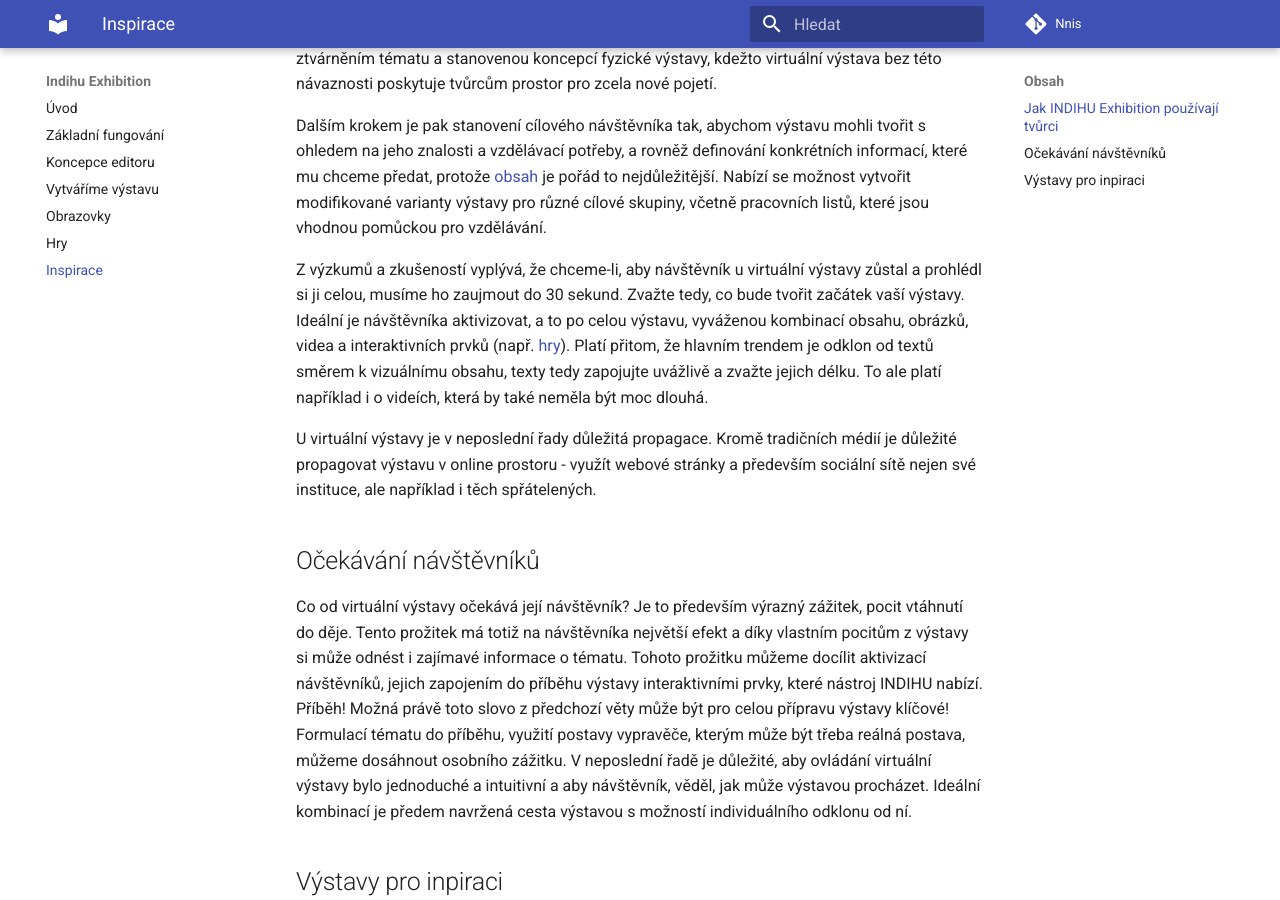
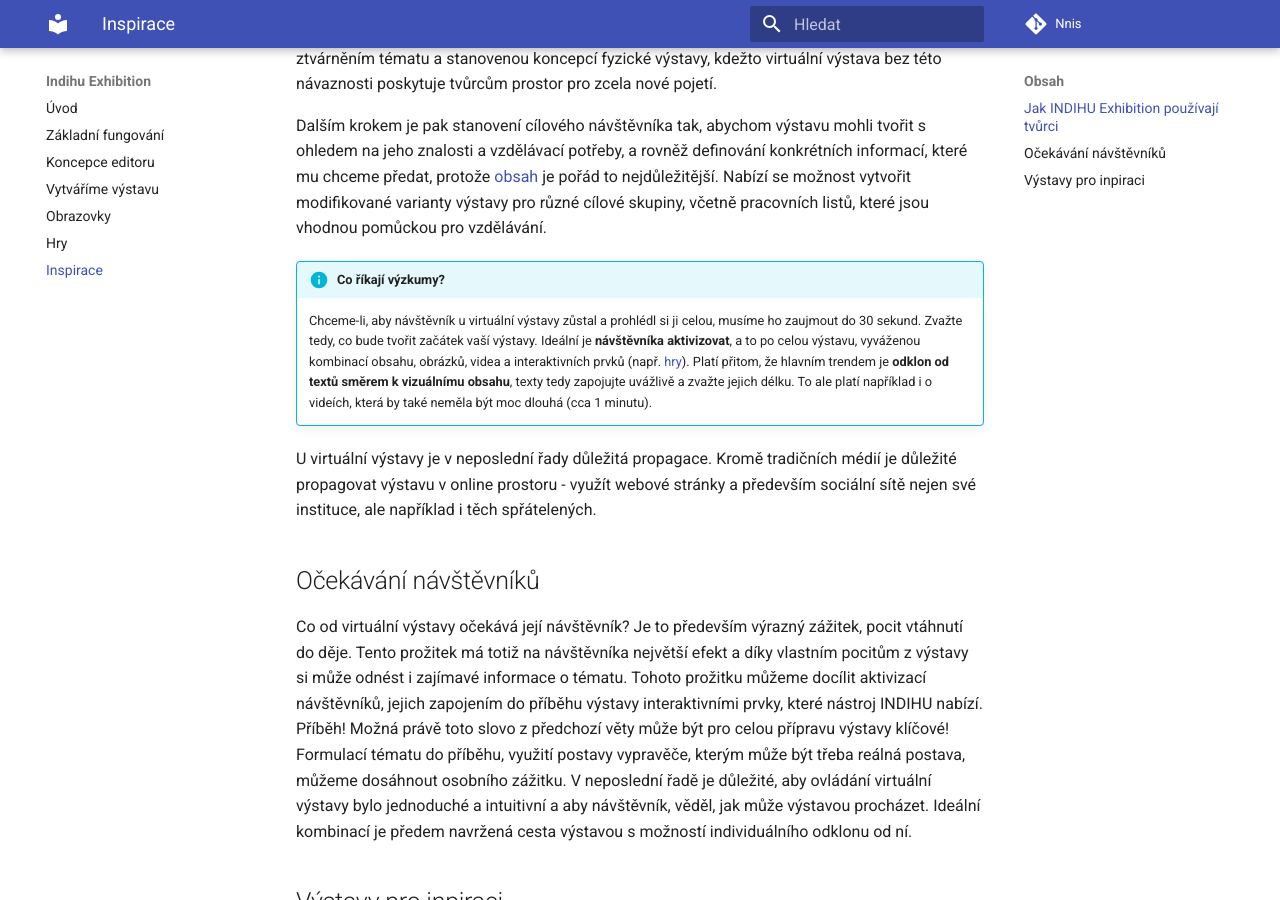
Before and after one commit to nnis/indihu-manual, an MkDocs documentation site: the page built from docs/inspirace.md, in a window 1280 px wide and 900 px high, scrolled down 457 px. Built offline with MkDocs 1.6.1 and Material for MkDocs 9.7.7, drawn with Linux system fonts in a browser that asks for light colours.

Commit message:
Update inspirace.md

```diff
--- a/docs/inspirace.md
+++ b/docs/inspirace.md
@@ -9,7 +9,8 @@
 
 Dalším krokem je pak stanovení cílového návštěvníka tak, abychom výstavu mohli tvořit s ohledem na jeho znalosti a vzdělávací potřeby, a rovněž definování konkrétních informací, které mu chceme předat, protože [obsah](obsah-vystavy.md) je pořád to nejdůležitější. Nabízí se možnost vytvořit modifikované varianty výstavy pro různé cílové skupiny, včetně pracovních listů, které jsou vhodnou pomůckou pro vzdělávání.
 
-Z výzkumů a zkušeností vyplývá, že chceme-li, aby návštěvník u virtuální výstavy zůstal a prohlédl si ji celou, musíme ho zaujmout do 30 sekund. Zvažte tedy, co bude tvořit začátek vaší výstavy. Ideální je návštěvníka aktivizovat, a to po celou výstavu, vyváženou kombinací obsahu, obrázků, videa a interaktivních prvků (např. [hry](hry.md)). Platí přitom, že hlavním trendem je odklon od textů směrem k vizuálnímu obsahu, texty tedy zapojujte uvážlivě a zvažte jejich délku. To ale platí například i o videích, která by také neměla být moc dlouhá.
+!!! info "Co říkají výzkumy?"
+    Chceme-li, aby návštěvník u virtuální výstavy zůstal a prohlédl si ji celou, musíme ho zaujmout do 30 sekund. Zvažte tedy, co bude tvořit začátek vaší výstavy. Ideální je **návštěvníka aktivizovat**, a to po celou výstavu, vyváženou kombinací obsahu, obrázků, videa a interaktivních prvků (např. [hry](hry.md)). Platí přitom, že hlavním trendem je **odklon od textů směrem k vizuálnímu obsahu**, texty tedy zapojujte uvážlivě a zvažte jejich délku. To ale platí například i o videích, která by také neměla být moc dlouhá (cca 1 minutu).
 
 U virtuální výstavy je v neposlední řady důležitá propagace. Kromě tradičních médií je důležité propagovat výstavu v online prostoru - využít webové stránky a především sociální sítě nejen své instituce, ale například i těch spřátelených.
 
```
